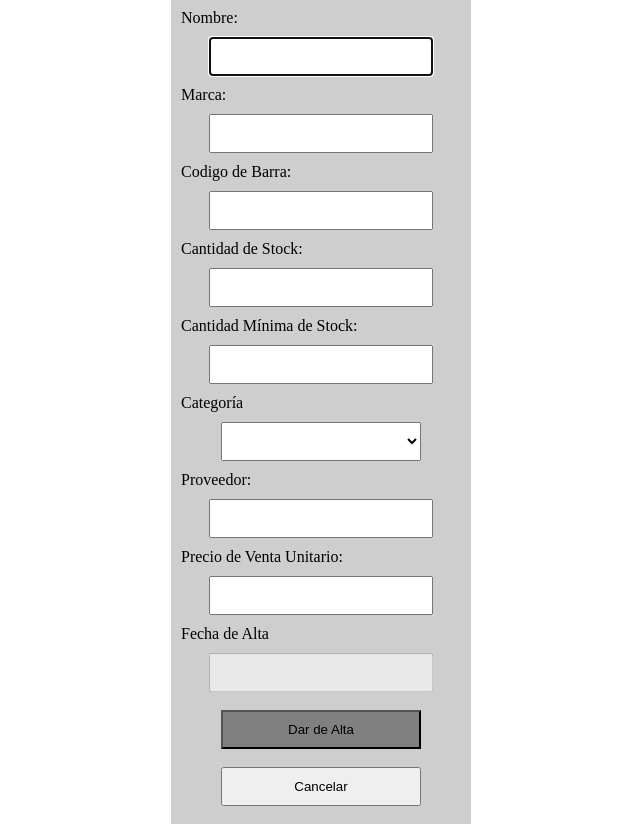
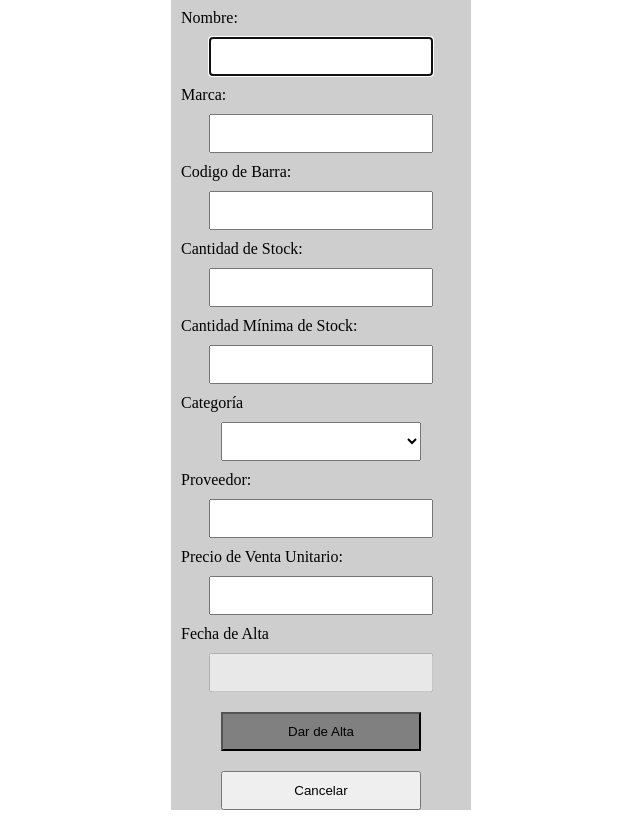
Before and after one commit to elnanner/ProyectoDeSoftware2016, a PHP site: page /altaProducto.html in a window 1280 px wide. Shown: the part 71-908 px from the top of the page, without its empty margins (319-959 px from the left). After the commit the page ends 881 px from the top, so only its background shows below. Run offline with PHP 8.4, Linux system fonts and the light colour scheme; lists and menus that the app fills with data are empty.

Commit message:
quitado br

```diff
--- a/entrega1/altaProducto.html
+++ b/entrega1/altaProducto.html
@@ -41,11 +41,11 @@
 
         <label for="fechaAlta">Fecha de Alta</label>
         <input id="fechaAlta" type="datetime" name="fechaAlta" value="" disabled required>
-        <br>
+        <div id="separador"></div>
         <input type="submit" name="guardar" value="Dar de Alta">
-        <br>
+        <div id="separador"></div>
         <input type="button" name="cancelar" value="Cancelar">
-        <br>
+
       </form>
     </div>
   </body>
--- a/entrega1/css/altaProducto.css
+++ b/entrega1/css/altaProducto.css
@@ -26,7 +26,7 @@ label{
   display: block;
 }
 
-input, select{
+input, select, #separador{
   width: 200px;
   margin:5px;
   padding: 10px;
```
